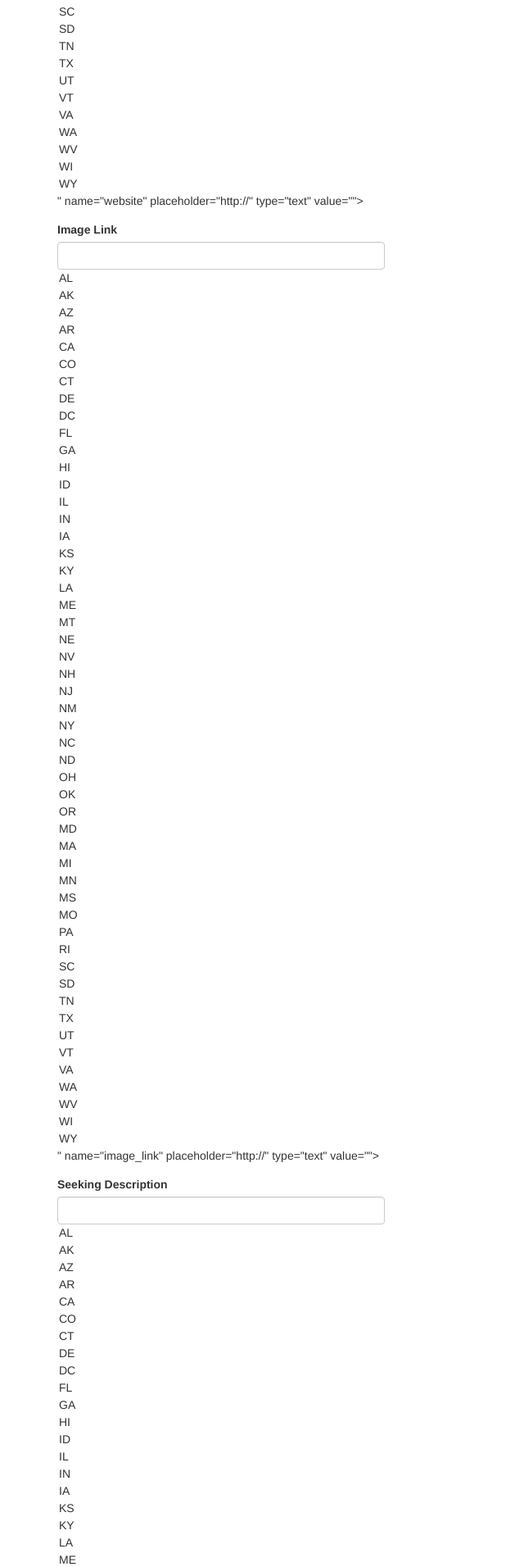
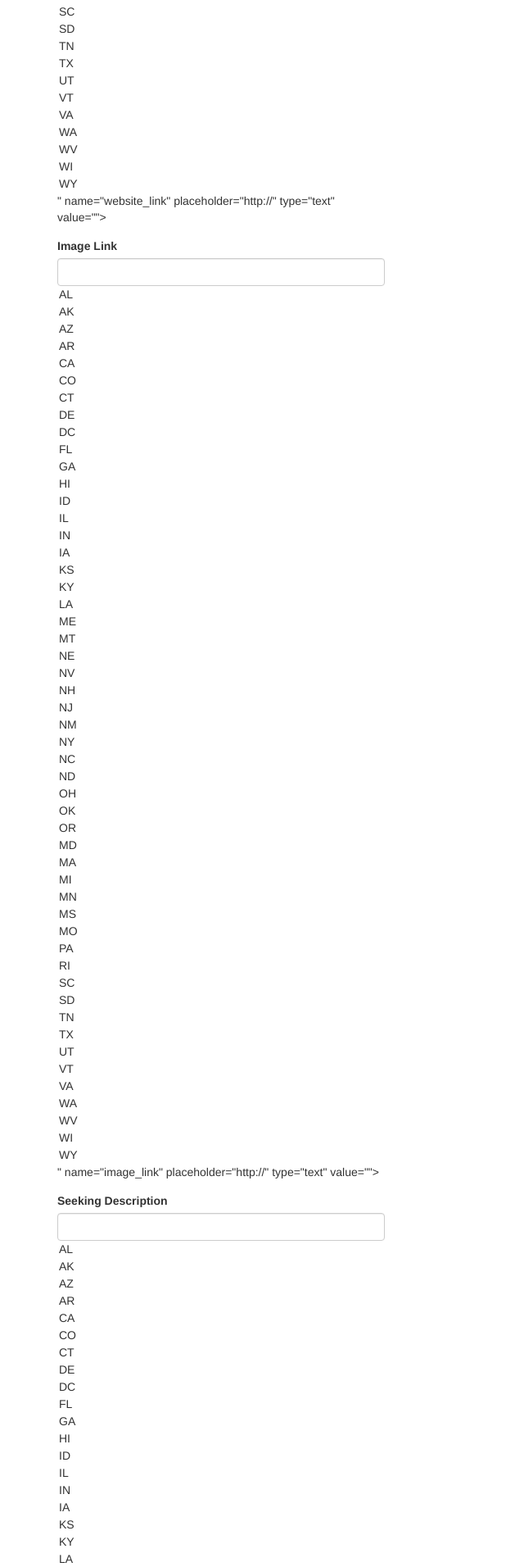
Before and after one commit to chandrikadeb7/udacity-fyyur, a Flask app: page /venues/create in a window 1280 px wide. Shown: the part 3025-4937 px from the top of the page at 82% size, without its empty margins (0-640 px from the left). Run offline with Flask 2, Linux system fonts and the light colour scheme; some libraries are stand-ins or nearby versions.

Commit message:
Udacity feedback

```diff
--- a/app.py
+++ b/app.py
@@ -12,8 +12,8 @@
 
 import babel
 import dateutil.parser
-from flask import (Flask, Response, flash, jsonify, redirect, render_template,
-                   request, url_for)
+from flask import (Flask, Response, flash, jsonify,
+redirect, render_template, request, url_for)
 from flask_migrate import Migrate
 from flask_moment import Moment
 from flask_sqlalchemy import SQLAlchemy
@@ -31,7 +31,7 @@
 db.init_app(app)
 migrate = Migrate(app, db)
 
-SQLALCHEMY_DATABASE_URI = 'postgres://mitch:mufasa2019@localhost:5432/fyyur'
+SQLALCHEMY_DATABASE_URI = 'postgresql://postgres@localhost:5432/fyyur'
 # Filters.
 
 
@@ -78,7 +78,7 @@
         artist.phone = request.form['phone']
         tmp_genres = request.form.getlist('genres')
         artist.genres = ','.join(tmp_genres)
-        artist.website = request.form['website']
+        artist.website_link = request.form['website_link']
         artist.image_link = request.form['image_link']
         artist.facebook_link = request.form['facebook_link']
         artist.seeking_description = request.form['seeking_description']
@@ -150,7 +150,7 @@
         artist.phone = request.form['phone']
         tmp_genres = request.form.getlist('genres')
         artist.genres = ','.join(tmp_genres)
-        artist.website = request.form['website']
+        artist.website_link = request.form['website_link']
         artist.image_link = request.form['image_link']
         artist.facebook_link = request.form['facebook_link']
         artist.seeking_description = request.form['seeking_description']
--- a/forms.py
+++ b/forms.py
@@ -1,5 +1,5 @@
 from datetime import datetime
-from flask_wtf import Form
+from flask_wtf import FlaskForm as Form
 from wtforms import StringField, SelectField, SelectMultipleField, DateTimeField, BooleanField
 from wtforms.validators import DataRequired, AnyOf, URL
 
@@ -88,8 +88,8 @@
     image_link = StringField(
         'image_link'
     )
-    website = StringField(
-        'website'
+    website_link = StringField(
+        'website_link'
     )
     seeking_description = StringField(
         'seeking_description'
@@ -193,8 +193,8 @@
         # TODO implement validation logic for state
         'phone'
     )
-    website = StringField(
-        'website'
+    website_link = StringField(
+        'website_link'
     )
     seeking_description = StringField(
         'seeking_description'
--- a/templates/forms/edit_artist.html
+++ b/templates/forms/edit_artist.html
@@ -30,7 +30,7 @@
       </div>
       <div class="form-group">
         <label for="genres">Website</label>
-        {{ form.website(class_ = 'form-control', placeholder='http://', id=form.state, autofocus = true) }}
+        {{ form.website_link(class_ = 'form-control', placeholder='http://', id=form.state, autofocus = true) }}
       </div>
       <div class="form-group">
         <label for="genres">Image Link</label>
--- a/templates/forms/edit_venue.html
+++ b/templates/forms/edit_venue.html
@@ -38,7 +38,7 @@
       </div>
       <div class="form-group">
         <label for="genres">website</label>
-        {{ form.website(class_ = 'form-control', placeholder='http://', id=form.state, autofocus = true) }}
+        {{ form.website_link(class_ = 'form-control', placeholder='http://', id=form.state, autofocus = true) }}
       </div>
       <div class="form-group">
         <label for="genres">Image Link</label>
--- a/templates/forms/new_artist.html
+++ b/templates/forms/new_artist.html
@@ -30,7 +30,7 @@
       </div>
       <div class="form-group">
         <label for="genres">Website</label>
-        {{ form.website(class_ = 'form-control', placeholder='http://', id=form.state, autofocus = true) }}
+        {{ form.website_link(class_ = 'form-control', placeholder='http://', id=form.state, autofocus = true) }}
       </div>
       <div class="form-group">
         <label for="genres">Image Link</label>
--- a/templates/forms/new_venue.html
+++ b/templates/forms/new_venue.html
@@ -38,7 +38,7 @@
         </div>
         <div class="form-group">
           <label for="genres">website</label>
-          {{ form.website(class_ = 'form-control', placeholder='http://', id=form.state, autofocus = true) }}
+          {{ form.website_link(class_ = 'form-control', placeholder='http://', id=form.state, autofocus = true) }}
         </div>
         <div class="form-group">
           <label for="genres">Image Link</label>
--- a/templates/pages/show_artist.html
+++ b/templates/pages/show_artist.html
@@ -21,7 +21,7 @@
 			<i class="fas fa-phone-alt"></i> {% if artist.phone %}{{ artist.phone }}{% else %}No Phone{% endif %}
         </p>
         <p>
-			<i class="fas fa-link"></i> {% if artist.website %}<a href="{{ artist.website }}" target="_blank">{{ artist.website }}</a>{% else %}No Website{% endif %}
+			<i class="fas fa-link"></i> {% if artist.website_link %}<a href="{{ artist.website_link }}" target="_blank">{{ artist.website_link }}</a>{% else %}No Website{% endif %}
 		</p>
 		<p>
 			<i class="fab fa-facebook-f"></i> {% if artist.facebook_link %}<a href="{{ artist.facebook_link }}" target="_blank">{{ artist.facebook_link }}</a>{% else %}No Facebook Link{% endif %}
--- a/templates/pages/show_venue.html
+++ b/templates/pages/show_venue.html
@@ -24,7 +24,7 @@
 			<i class="fas fa-phone-alt"></i> {% if venue.phone %}{{ venue.phone }}{% else %}No Phone{% endif %}
 		</p>
 		<p>
-			<i class="fas fa-link"></i> {% if venue.website %}<a href="{{ venue.website }}" target="_blank">{{ venue.website }}</a>{% else %}No Website{% endif %}
+			<i class="fas fa-link"></i> {% if venue.website_link %}<a href="{{ venue.website_link }}" target="_blank">{{ venue.website_link }}</a>{% else %}No Website{% endif %}
 		</p>
 		<p>
 			<i class="fab fa-facebook-f"></i> {% if venue.facebook_link %}<a href="{{ venue.facebook_link }}" target="_blank">{{ venue.facebook_link }}</a>{% else %}No Facebook Link{% endif %}
```
Also changed, not shown: models.py (+4 -4 lines).
